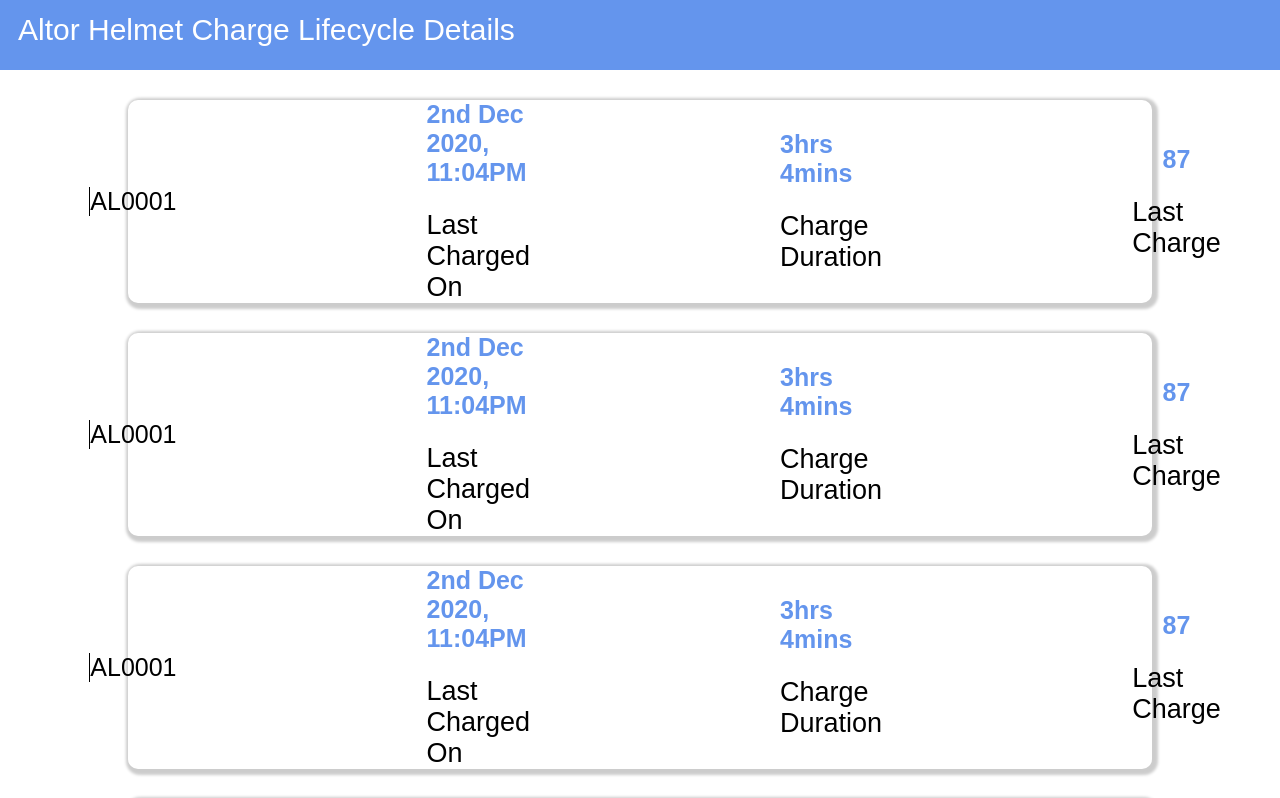
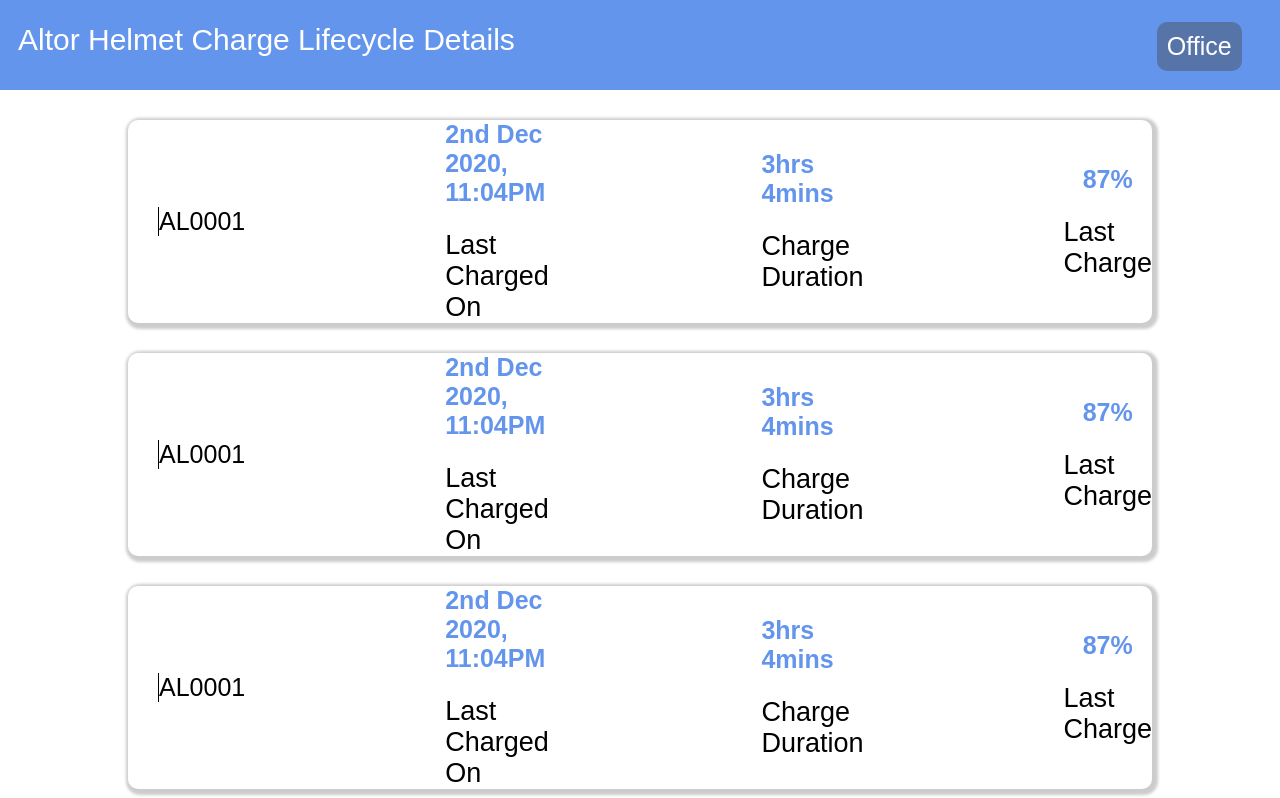
Before and after one commit to Soumil007/HelmetChaargingReport, a React (Create React App) app: page / in a window 1280 px wide. Shown: the top 798 px of the page. Built offline with nearby package versions, Linux system fonts and the light colour scheme.

Commit message:
Few css changes

```diff
--- a/src/components/Header/Header.css
+++ b/src/components/Header/Header.css
@@ -1,11 +1,23 @@
 div.header{
     background-color: cornflowerblue;
-    min-height: 70px;
+    min-height: 90px;
+    position: relative;
 }
-span.ReportHeading{
+div span.ReportHeading{
     font-size: 30px;
     color: white;
     display: flex;
-    padding-top: 13px;
+    padding-top: 23px;
     margin-left: 18px;
 }
+span.storeName{
+    position: absolute;
+    color: white;
+    right: 3%;
+    font-size: 25px;
+    display: flex;
+    bottom: 21%;
+    background-color: #5774a9;
+    padding:10px;
+    border-radius: 10px;
+}
--- a/src/components/Header/Header.jsx
+++ b/src/components/Header/Header.jsx
@@ -5,6 +5,7 @@
     return<>
         <div className="header">
             <span className="ReportHeading">Altor Helmet Charge Lifecycle Details</span>
+            <span className="storeName">Office</span>
         </div>
     </>
 }
--- a/src/components/HelmetChargeReport/HelmetChargeReport.css
+++ b/src/components/HelmetChargeReport/HelmetChargeReport.css
@@ -24,7 +24,7 @@
 }
 span.helmetAttri{
     display: inline-block;
-    margin-left: 250px;
+    margin-left: 200px;
 }
 span.helmetAttriVal{
     display: flex;
--- a/src/components/data.json
+++ b/src/components/data.json
@@ -3,24 +3,24 @@
         "id":"AL0001",
         "LastChargedOn":"2nd Dec 2020, 11:04PM",
         "ChargeDuration":"3hrs 4mins",
-        "LastCharge":"87"
+        "LastCharge":"87%"
     },
     {
         "id":"AL0001",
         "LastChargedOn":"2nd Dec 2020, 11:04PM",
         "ChargeDuration":"3hrs 4mins",
-        "LastCharge":"87"
+        "LastCharge":"87%"
     },
     {
         "id":"AL0001",
         "LastChargedOn":"2nd Dec 2020, 11:04PM",
         "ChargeDuration":"3hrs 4mins",
-        "LastCharge":"87"
+        "LastCharge":"87%"
     },
     {
         "id":"AL0001",
         "LastChargedOn":"2nd Dec 2020, 11:04PM",
         "ChargeDuration":"3hrs 4mins",
-        "LastCharge":"87"
+        "LastCharge":"87%"
     }
 ]
```
Also changed, not shown: 1 other file (tests, documents, lock files or other folders).
